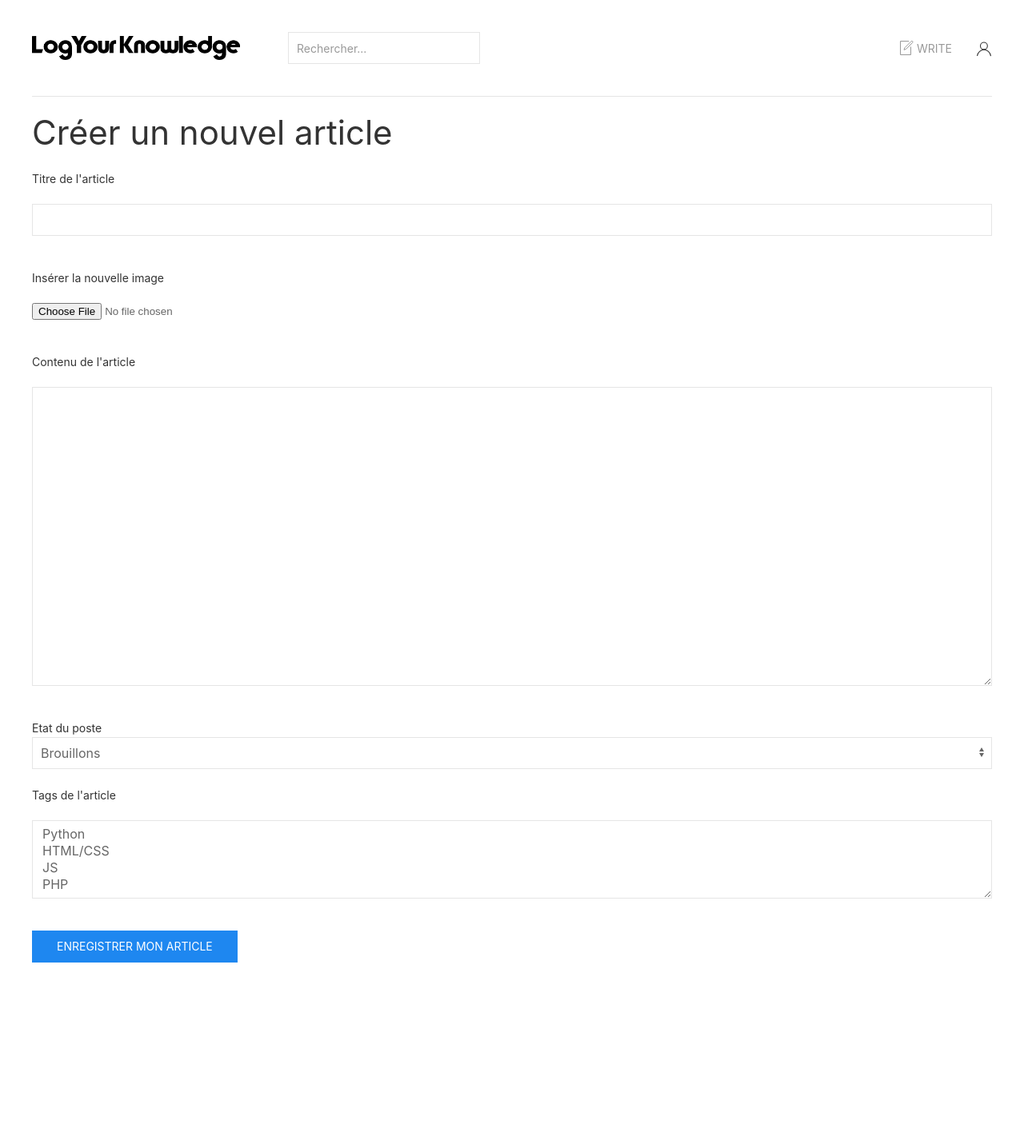
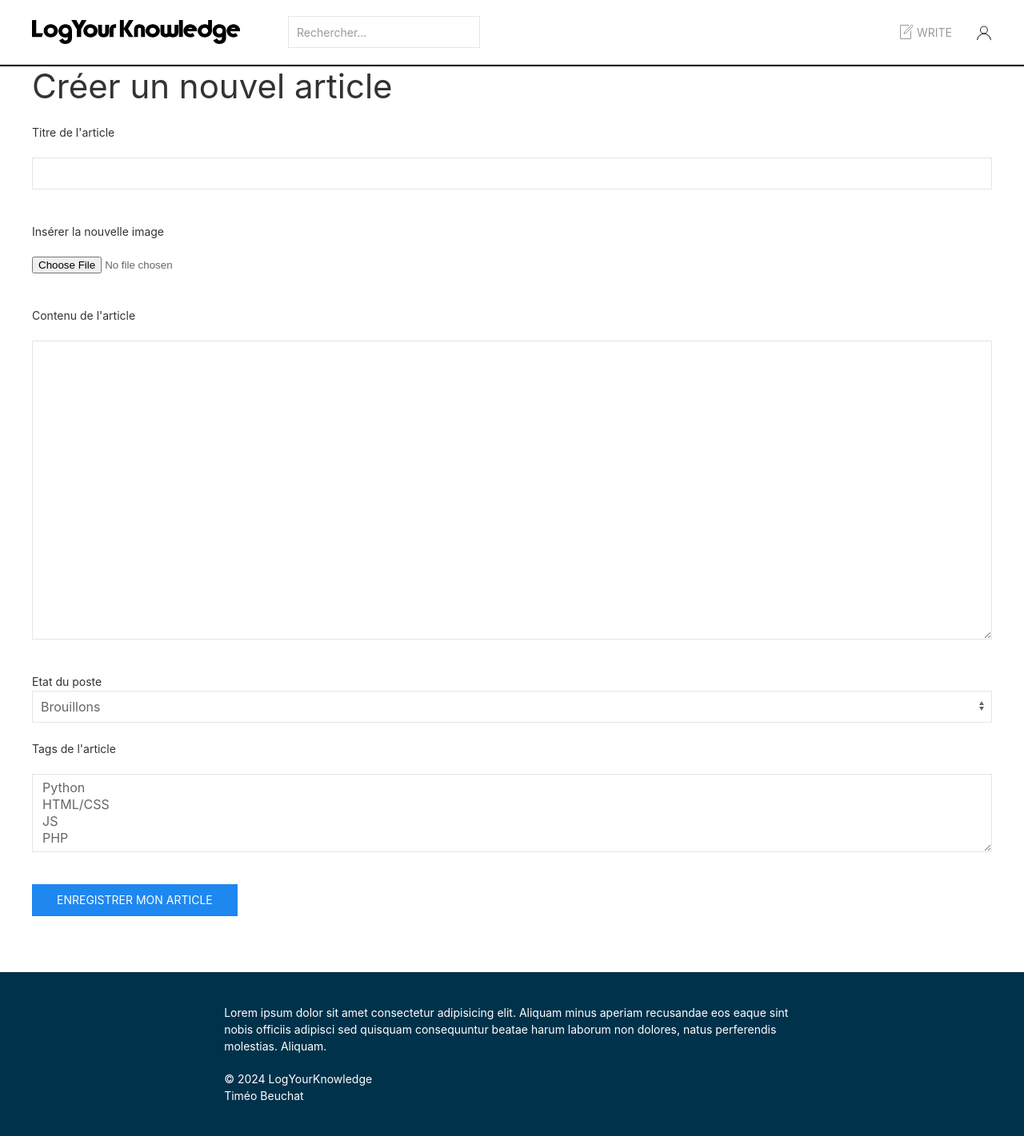
Before and after one commit to tibix19/app_blog, a PHP site: page /posts/create in a window 1280 px wide. Shown: the whole page at 80% size. Before the commit the page ends 1204 px from the top, so only its background shows below. Run offline with PHP 8.4, Linux system fonts and the light colour scheme; the visitor is signed in with stand-in values (Sample User, id 1); data comes from the database, SQL or seed files in the repository; some libraries are stand-ins or nearby versions.

Commit message:
update frontend, add footer

```diff
--- a/views/blog/show.php
+++ b/views/blog/show.php
@@ -1,9 +1,9 @@
-<div class="uk-margin uk-margin-auto-right uk-margin-auto-left uk-width-2-3">
+<div class="uk-margin-large-top uk-margin-auto-right uk-margin-auto-left uk-width-2-3">
      <h1 class="uk-margin-bottom"><?= $params['post']->title ?></h1>
      <img class="uk-margin uk-width-4-5 uk-flex-center" src="../../public/static/images/<?= $params['post']->image ?>" alt="">
      <div class="uk-margin-bottom">
          <?php foreach($params['post']->getTags() as $tag): ?>
-             <span class="uk-badge uk-margin-small-right"><?= $tag->name ?></span>
+             <span class="uk-badge uk-margin-small-right" style="background: #01324b;"><?= $tag->name ?></span>
          <?php endforeach; ?>
      </div>
      <p class="uk-margin-bottom"><?= $params['post']->content ?></p>
--- a/views/layout.php
+++ b/views/layout.php
@@ -15,10 +15,10 @@
     <script src="../../../public/static/tinymceTextareaConfig.js"></script>
 </head>
 <body>
-<div class="uk-container uk-margin-top">
+    <div class="uk-container">
         <!-- Afficher la navbar -->
-    <nav class="uk-navbar-container uk-navbar-transparent" uk-navbar>
-        <div class="uk-navbar-left">
+        <nav class="uk-navbar-container uk-navbar-transparent" uk-navbar >
+            <div class="uk-navbar-left" >
                 <a class="uk-navbar-item uk-logo" href="/">
                     <img src="../../../public/static/logo/logo.png" width="260" height="160" alt="Log Your Knowledge logo">
                 </a>
@@ -62,11 +62,28 @@
                 </ul>
             </div>
         </nav>
-    <hr>
+    </div>
+    <hr class="uk-margin-remove" style="border-bottom: 2px solid black; color: #01324b">
+
+    <!-- Affiche le contenu des views -->
+    <div class="uk-container">
         <div>
-        <!-- Affiche le contenu des views -->
+
             <?= $content ?>
         </div>
     </div>
+
+    <!-- footer (bas de la page) -->
+    <footer id="footer" class="uk-margin-large-top">
+        <div class="uk-section uk-section-large uk-padding" style="background: #01324b;">
+            <div class="uk-container uk-container-large uk-width-2-3 uk-height-1-1">
+                <p style="color: white; font-size: 14px;">Lorem ipsum dolor sit amet consectetur adipisicing elit. Aliquam minus aperiam recusandae eos eaque sint nobis officiis adipisci sed quisquam consequuntur beatae harum laborum non dolores, natus perferendis molestias. Aliquam.</p>
+
+                <p class="uk-padding-small-top uk-margin-remove" style="color: white; font-size: 14px;">© 2024 LogYourKnowledge</p>
+                <p class="uk-padding-small-top uk-margin-remove" style="color: white; font-size: 14px;">Timéo Beuchat</p>
+            </div>
+        </div>
+    </footer>
+
 </body>
 </html>
```
Also changed, not shown: views/blog/index.php (+5 -5 lines). Lines whose indentation alone changed are shown as unchanged.
